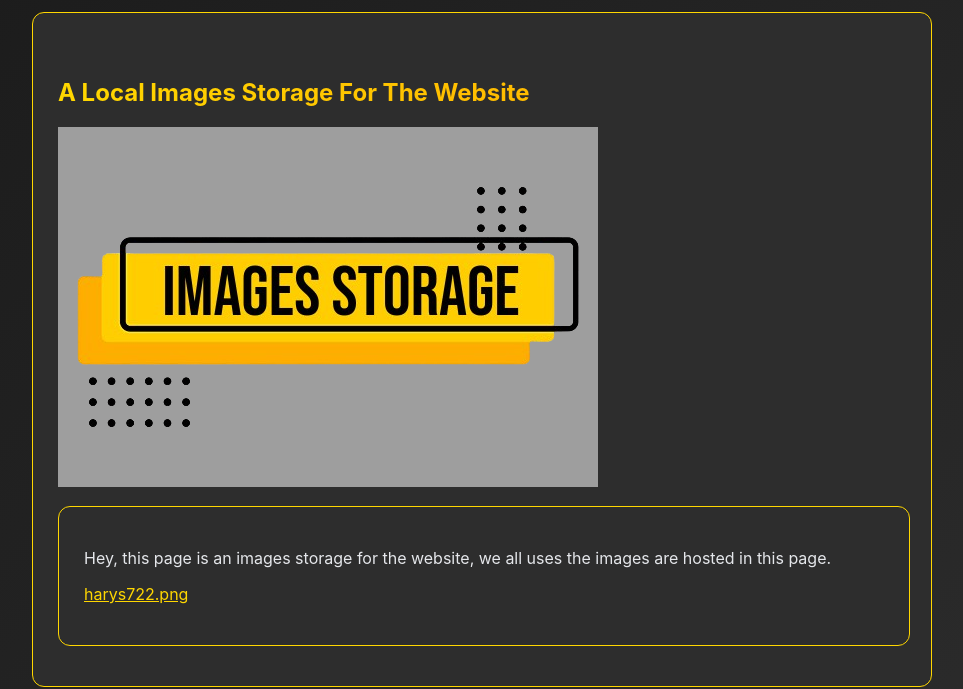
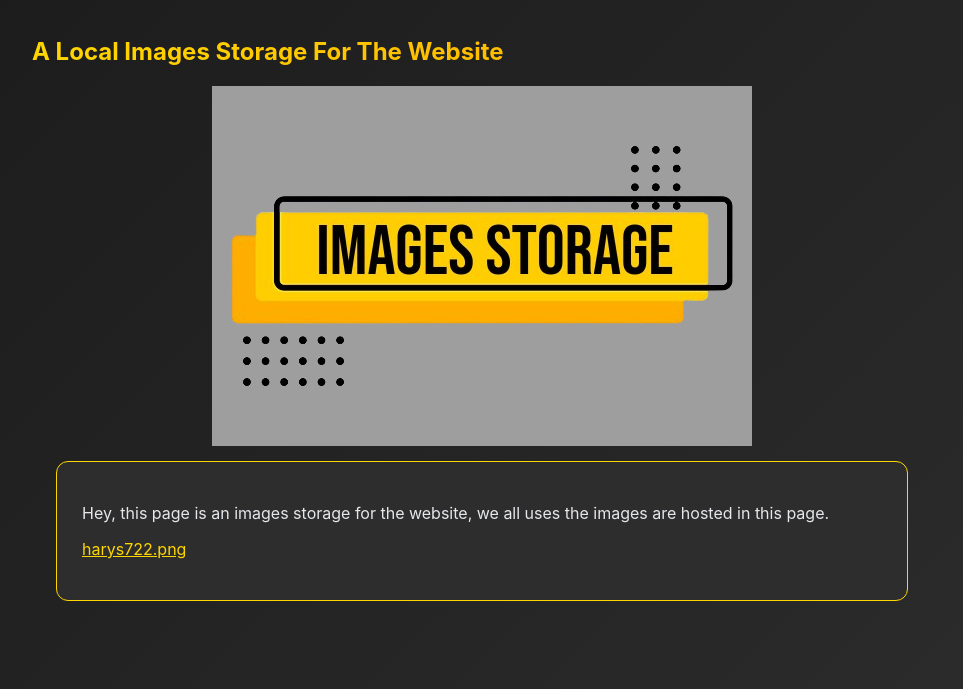
Before and after one commit to harys722/harys.is-a.dev, a plain HTML site: page images.html in a window 1280 px wide. Shown: the part 147-836 px from the top of the page, without its empty margins (158-1121 px from the left). Drawn offline with Linux system fonts and the light colour scheme; a script that the page names is missing.

Commit message:
Update images.html

```diff
--- a/images.html
+++ b/images.html
@@ -14,16 +14,14 @@
             <span>- HARYs - | Portfolio</span>
         </div>
 
-        <div class="project-card">
         <section class="section" style="--section-index: 5;">
             <h2 class="text-3xl font-bold mb-4 gradient-text text-center">A Local Images Storage For The Website</h2>
-                <img src="images/images-storage.png" alt="Image" title="Images Storage">
+            <img src="images/images-storage.png" style="display: block; margin: 0 auto;" alt="Image" title="Images Storage">
             <div class="project-card" style="width: 100%; max-width: 800px; margin: 15px auto;">
                 <p class="text-center">Hey, this page is an images storage for the website, we all uses the images are hosted in this page.</p>
                 <p class="text-center"><a href="images/harys722.png" target="_blank" class="hover:underline">harys722.png</a></p>
             </div>
         </section>
-        </div>
         </div>
 
     <footer>
```
Lines whose indentation alone changed are shown as unchanged.
